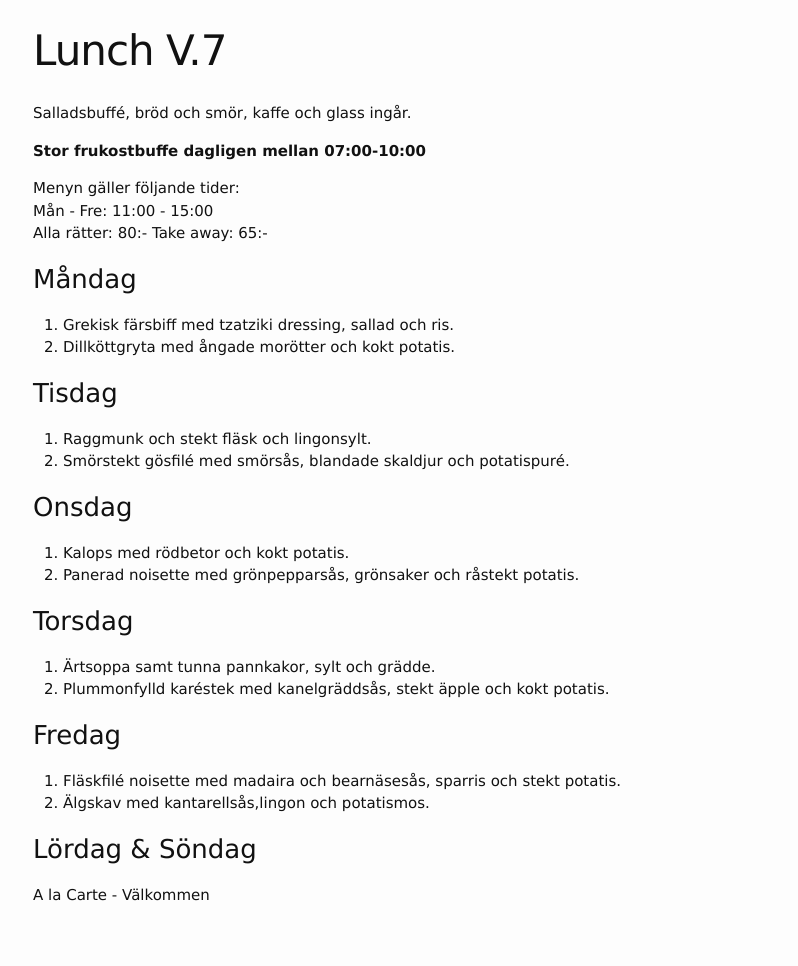
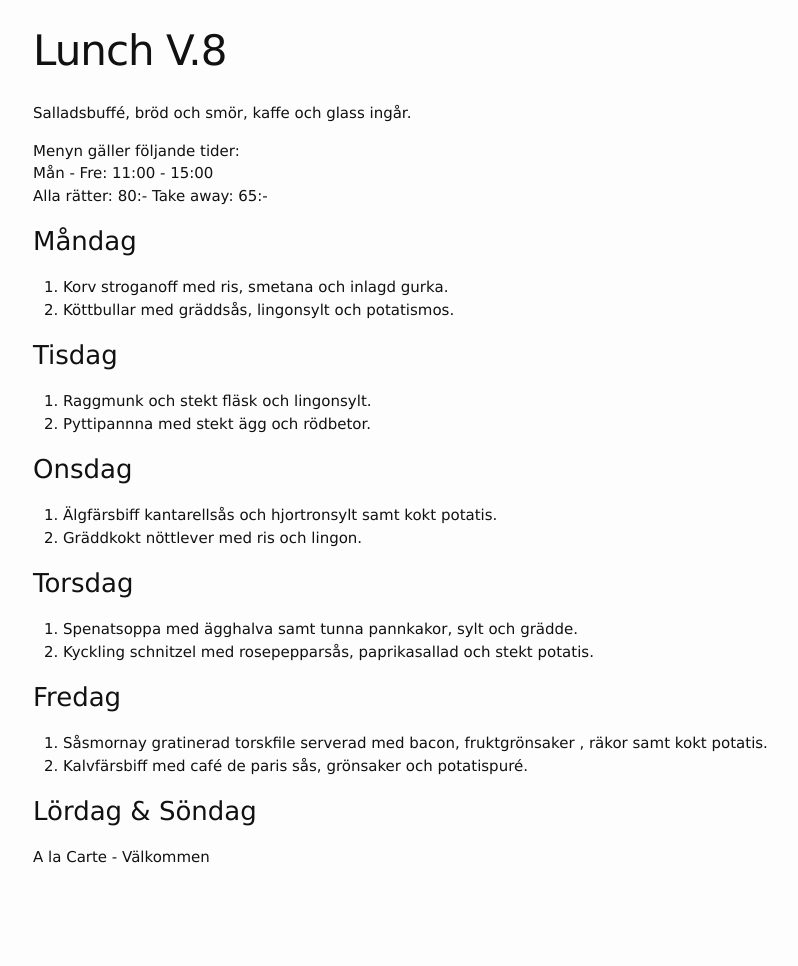
Before and after one commit to FarInn62/farinn62.github.io, a Jekyll site: the page built from lunch.md, in a window 1280 px wide. Shown: the whole page, without its empty margins (237-1035 px from the left). Built offline with Jekyll 4.4.1, drawn with Linux system fonts in a browser that asks for light colours; after the commit the page ends 929 px from its top, so only the background shows below that.

Commit message:
Update lunch.md

```diff
--- a/lunch.md
+++ b/lunch.md
@@ -1,12 +1,11 @@
 ---
 layout: foodmenu
-title: Lunch V.7
+title: Lunch V.8
 permalink: /lunch/
 published: true
 ---
 Salladsbuffé, bröd och smör, kaffe och glass ingår.
 
-**Stor frukostbuffe dagligen mellan 07:00-10:00**
 
 Menyn gäller följande tider:
 Mån - Fre: 11:00 - 15:00
@@ -14,28 +13,28 @@ Alla rätter: 80:- Take away: 65:-
 
 ### Måndag
 
-1. Grekisk färsbiff med tzatziki dressing, sallad och ris.
-2. Dillköttgryta med ångade morötter och kokt potatis.
+1. Korv stroganoff med ris, smetana och inlagd gurka.
+2. Köttbullar med gräddsås, lingonsylt och potatismos.
 
 ### Tisdag
 
 1. Raggmunk och stekt fläsk och lingonsylt.
-2. Smörstekt gösfilé med smörsås, blandade skaldjur och potatispuré.
+2. Pyttipannna med stekt ägg och rödbetor.
 
 ### Onsdag
 
-1. Kalops med rödbetor och kokt potatis.
-2. Panerad noisette med grönpepparsås, grönsaker och råstekt potatis.
+1. Älgfärsbiff kantarellsås och hjortronsylt samt kokt potatis.
+2. Gräddkokt nöttlever med ris och lingon.
 
 ### Torsdag
 
- 1. Ärtsoppa samt tunna pannkakor, sylt och grädde.
- 2. Plummonfylld karéstek med kanelgräddsås, stekt äpple och kokt potatis.
+ 1. Spenatsoppa med ägghalva samt tunna pannkakor, sylt och grädde.
+ 2. Kyckling schnitzel med rosepepparsås, paprikasallad och stekt potatis.
 
 ### Fredag
 
-1. Fläskfilé noisette med madaira och bearnäsesås, sparris och stekt potatis.
-2. Älgskav med kantarellsås,lingon och potatismos.
+1. Såsmornay gratinerad torskfile serverad med bacon, fruktgrönsaker , räkor samt kokt potatis.
+2. Kalvfärsbiff med café de paris sås, grönsaker och potatispuré.
 
 ### Lördag & Söndag
 A la Carte - Välkommen
```
